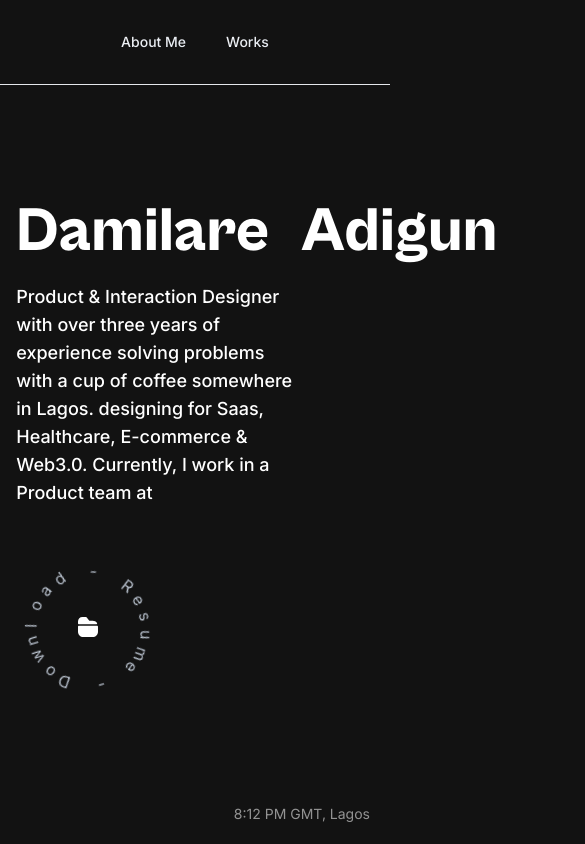
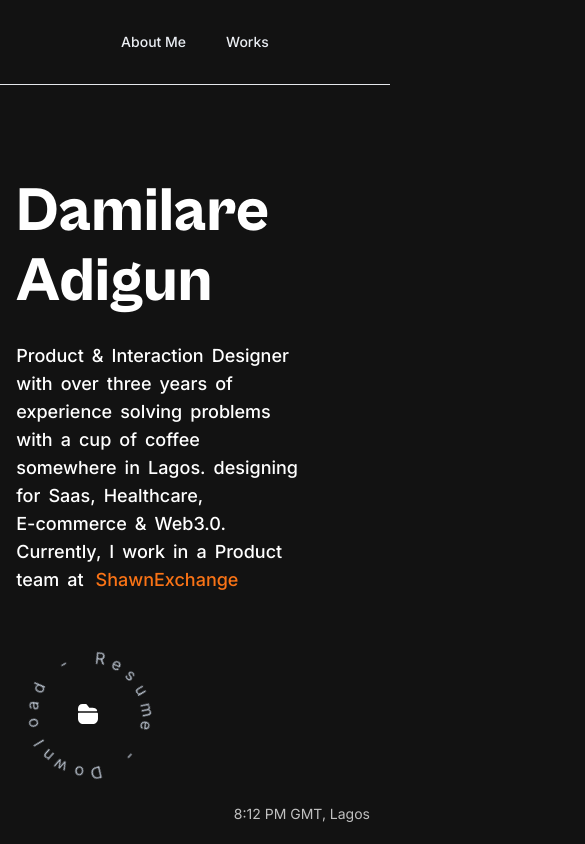
Before and after one commit to devdahcoder/dreportfolio, a React (Vite) app: page / in a window 390 px wide. Shown: the top 844 px of the page, 585 px wide, since content can reach past the window. Built offline with nearby package versions, Linux system fonts and the light colour scheme.

Commit message:
refactor: refactored hero text animations

```diff
--- a/src/App.tsx
+++ b/src/App.tsx
@@ -103,7 +103,7 @@ function App() {
 				/>
 				<Header cursorType={cursorType} setCursorType={setCursorType} />
 				<Hero cursorType={cursorType} setCursorType={setCursorType} />
-				<TextScroll />
+				{/* <TextScroll />
 				<About
 					cursorType={cursorType}
 					setCursorType={setCursorType}
@@ -113,7 +113,7 @@ function App() {
 				<Work />
 				<Experience />
 				<Contact />
-				<Footer />
+				<Footer /> */}
 			</div>
 		</div>
 	);
--- a/src/components/experience-item.tsx
+++ b/src/components/experience-item.tsx
@@ -1,5 +1,6 @@
 import React from "react";
 import { motion } from "framer-motion";
+import HeroText from "./hero-text";
 
 type Props = {
 	index?: number;
@@ -39,14 +40,16 @@ const ExperienceItem = (props: Props) => {
 
 	return (
 		<motion.li
-			custom={index}
-			variants={experienceItemVariant}
+			// custom={index}
+			// variants={experienceItemVariant}
 			className="list-none experience--li"
 		>
 			<div className="flex flex-col gap-y-5 experience--li--div--child w-full max-w-[90%] lg:max-w-[75%]">
-				<a className="text-5xl md:text-7xl font-bold text-white">
-					{text}
-				</a>
+				<HeroText
+					index={index}
+					text={text}
+					className={`text-5xl md:text-7xl font-bold text-white`}
+				/>
 				<motion.div
 					custom={index}
 					variants={experienceDetailVariant}
--- a/src/components/hero-text.tsx
+++ b/src/components/hero-text.tsx
@@ -1,10 +1,10 @@
 import { motion } from "framer-motion";
 import React from "react";
 
-type Props = { text: string; index: number };
+type Props = { text?: string; index?: number; containerClassName?: string; className?: string; children?: React.ReactNode; };
 
 const HeroText = (props: Props) => {
-	const { index, text } = props;
+	const { index, text, className, containerClassName, children } = props;
 	const textContext = {
 		hidden: {
 			y: "100%",
@@ -15,21 +15,24 @@ const HeroText = (props: Props) => {
 			opacity: 1,
 			transition: {
 				duration: 0.1,
-				delay: index * 0.1,
-				ease: "linear",
+				delay: index * 0.001,
+				ease: "easeInOut",
 			},
 		}),
 	};
 
 	return (
 		<>
-			<div className={`overflow-hidden flex flex-row items-center`}>
+			<div
+				className={`overflow-hidden flex flex-row items-center ${containerClassName}`}
+			>
 				<motion.div
 					custom={index}
 					variants={textContext}
-					className="text-white"
+					className={`text-white ${className}`}
 				>
 					{text}
+					{children}
 				</motion.div>
 			</div>
 		</>
--- a/src/components/name-render.tsx
+++ b/src/components/name-render.tsx
@@ -2,7 +2,7 @@ import React from 'react';
 import { motion } from "framer-motion";
 
 type Props = {
-    textArray?: Array<string>;
+    textArray?: string[];
     containerClassName?: string;
     subContainerClassName?: string;
     className?: string;
@@ -12,7 +12,7 @@ type Props = {
 
 const NameRender = (props: Props) => {
 
-    const { textArray, className, containerClassName, subContainerClassName, delay, wait } = props
+    const { textArray, className, containerClassName, subContainerClassName, delay, wait } = props;
 
     return (
 		<div className={` flex flex-row items-center justify-center ${containerClassName}`}>
@@ -28,7 +28,7 @@ const NameRender = (props: Props) => {
 							opacity: 1,
 							transition: {
 								duration: 0.1,
-								delay: index * 0.01,
+								delay: index * 0.02,
 								ease: "linear",
 							},
 						}),
@@ -41,7 +41,7 @@ const NameRender = (props: Props) => {
 							whileInView="visible"
 							viewport={{ once: true }}
 							key={index}
-							className={` my-5 ${className}`}
+							className={`${className}`}
 						>
 							{char}
 						</motion.span>
--- a/src/components/section/hero.tsx
+++ b/src/components/section/hero.tsx
@@ -39,9 +39,11 @@ const Hero = (props: Props) => {
 		"u",
 		"n",
 	]);
-	const [name, setName] = React.useState<string>("Damilare Adigun");
+	const [heroText, setHeroText] = React.useState(
+		"Product & Interaction Designer with over three years of experience solving problems with a cup of coffee somewhere in Lagos. designing for Saas, Healthcare, E-commerce & Web3.0. Currently, I work in a Product team at ShawnExchange"
+	);
 
-	const nameArray = name.split(" ");
+	const heroTextArray = heroText.split(" ");
 	const ref = useRef(null);
 	const { scrollYProgress } = useScroll({ target: ref });
 	const y = useParallax(scrollYProgress, 300);
@@ -61,57 +63,6 @@ const Hero = (props: Props) => {
 		},
 	};
 
-	// <motion.span
-	// 						initial="hidden"
-	// 						variants={textContext}
-	// 						whileInView="visible"
-	// 						viewport={{ once: true }}
-	// 						className="text-white"
-	// 					>
-	// 						Product & Interaction Designer with over three years
-	// 						of
-	// 					</motion.span>
-	// 					<motion.span
-	// 						initial="hidden"
-	// 						variants={textContext}
-	// 						whileInView="visible"
-	// 						viewport={{ once: true }}
-	// 						className="text-white"
-	// 					>
-	// 						experience solving problems with a cup of coffee
-	// 						somewhere
-	// 					</motion.span>
-	// 					<motion.span
-	// 						initial="hidden"
-	// 						variants={textContext}
-	// 						whileInView="visible"
-	// 						viewport={{ once: true }}
-	// 						className="text-white"
-	// 					>
-	// in Lagos. designing for Saas, Healthcare, E-commerce
-	// &
-	// 					</motion.span>
-	// 					<motion.span
-	// 						initial="hidden"
-	// 						variants={textContext}
-	// 						whileInView="visible"
-	// 						viewport={{ once: true }}
-	// 						className="text-white"
-	// 					>
-	// 						Web3.0. Currently, I work in a Product team at
-	// 					</motion.span>
-
-	// 					<span className="ml-1">
-	// 						<a
-	// 							href="https://www.shawn.exchange/"
-	// 							target="_blank"
-	// 							rel="noopener noreferrer"
-	// 							className=" text-orange-500 no-underline"
-	// 						>
-	// 							ShawnExchange
-	// 						</a>
-	// 					</span>
-
 	const heroTextVariant = {
 		hidden: {
 			opacity: 0.5,
@@ -123,19 +74,27 @@ const Hero = (props: Props) => {
 
 	return (
 		<section ref={ref} className={`snap--section py-24 h-screen`}>
-			<motion.div
-				initial="hidden"
-				variants={nameVariant}
-				whileInView="visible"
-				viewport={{ once: true }}
-				className={`flex flex-col md:gap-y-10 w-11/12 md:w-4/5 mt-0 mx-auto`}
+			<div
+				className={`flex flex-col gap-y-5 md:gap-y-10 w-11/12 md:w-4/5 mt-0 mx-auto`}
 			>
 				<motion.div
-					className="flex flex-row items-center gap-x-8 text-justify text-[16vw] sm:text-[13vw] md:text-[10.7vw] leading-[1] md:leading-[0.7] font-extrabold
+					initial="hidden"
+					variants={nameVariant}
+					whileInView="visible"
+					viewport={{ once: true }}
+					className="flex flex-col md:flex-row items-start md:items-center gap-y-2 md:gap-y-0 gap-x-8 text-justify text-[16vw] sm:text-[13vw] md:text-[10.7vw] leading-[1] md:leading-[0.7] font-extrabold
 					font-cabinetgrotesk text-white after:inline-block after:w-full"
 				>
-					<NameRender textArray={firstName} delay={0.1} />
-					<NameRender textArray={lastName} delay={0.2} wait={1000} />
+					<NameRender
+						textArray={firstName}
+						delay={0.1}
+						className={`md:my-5`}
+					/>
+					<NameRender
+						textArray={lastName}
+						delay={0.2}
+						className={`md:my-5`}
+					/>
 				</motion.div>
 
 				<div className="flex flex-col md:flex-row justify-between gap-y-12">
@@ -144,17 +103,37 @@ const Hero = (props: Props) => {
 						initial="hidden"
 						whileInView="visible"
 						viewport={{ once: true }}
-						className="text-lg font-medium w-4/5 md:w-2/4 bg-gradient-to-tl from-slate-300 to-gray-400 bg-clip-text text-transparent"
+						className="flex flex-row flex-wrap gap-x-2 items-center text-lg font-medium w-4/5 md:w-2/4 bg-gradient-to-tl from-slate-300 to-gray-400 bg-clip-text text-transparent"
 					>
-						{[
-							`Product & Interaction Designer with over three years of`,
-							`experience solving problems with a cup of coffee
-							somewhere`,
-							`in Lagos. designing for Saas, Healthcare, E-commerce
-							&`,
-							`Web3.0. Currently, I work in a Product team at`,
-						].map((text, index) => (
-							<HeroText key={index} index={index} text={text} />
+						{heroTextArray?.map((text: string, index: number) => (
+							<>
+								{text.toLowerCase() !== "shawnexchange" && (
+									<HeroText
+										key={index}
+										index={index}
+										text={text}
+										containerClassName={"w-max"}
+									/>
+								)}
+								{text.toLowerCase() === "shawnexchange" && (
+									<HeroText
+										key={index}
+										index={index}
+										containerClassName={"w-max"}
+									>
+										<span className="ml-1">
+											<a
+												href="https://www.shawn.exchange/"
+												target="_blank"
+												rel="noopener noreferrer"
+												className=" text-orange-500 no-underline"
+											>
+												ShawnExchange
+											</a>
+										</span>
+									</HeroText>
+								)}
+							</>
 						))}
 					</motion.div>
 
@@ -164,7 +143,7 @@ const Hero = (props: Props) => {
 						setCursorType={setCursorType}
 					/>
 				</div>
-			</motion.div>
+			</div>
 		</section>
 	);
 };
```
